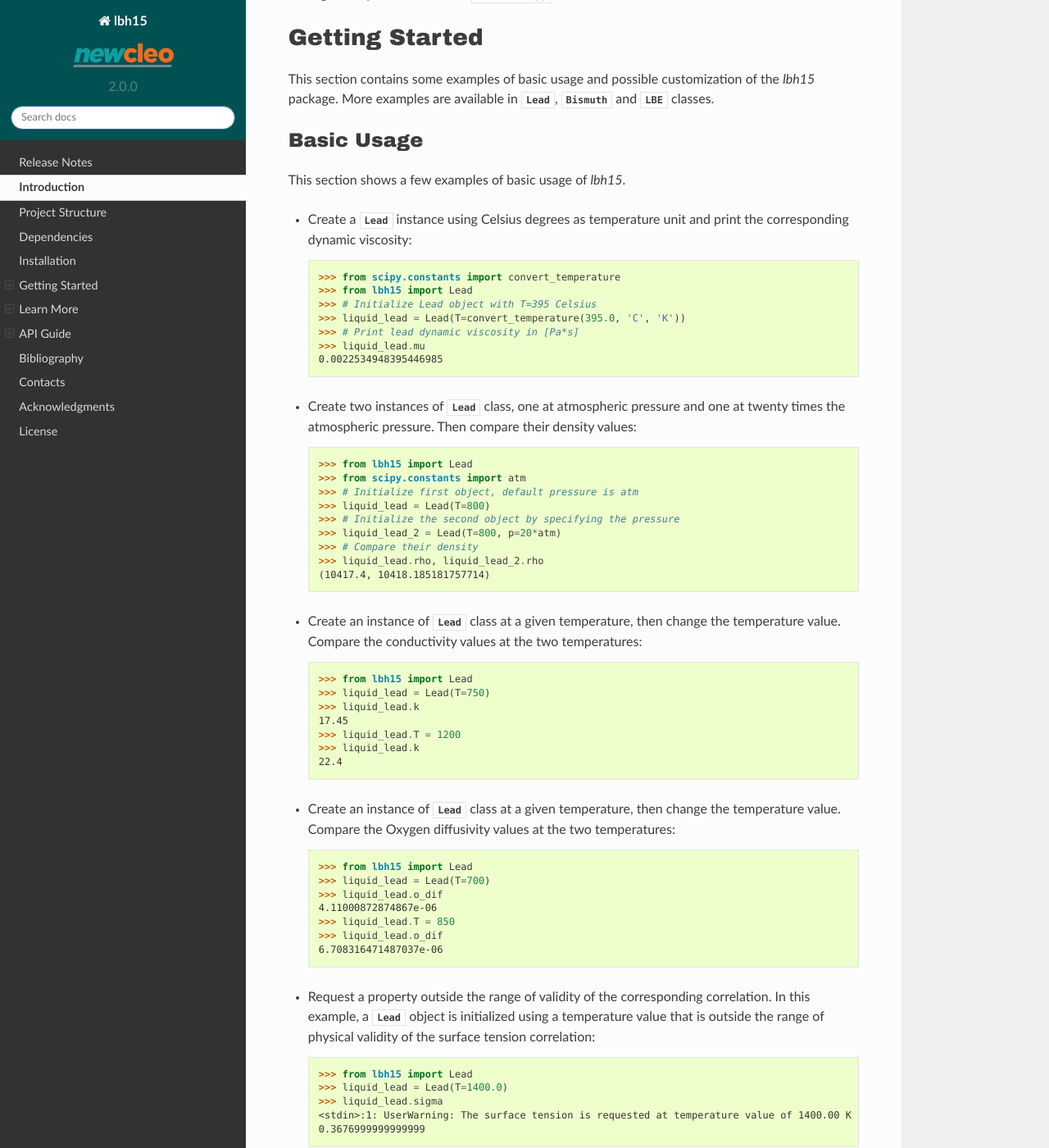
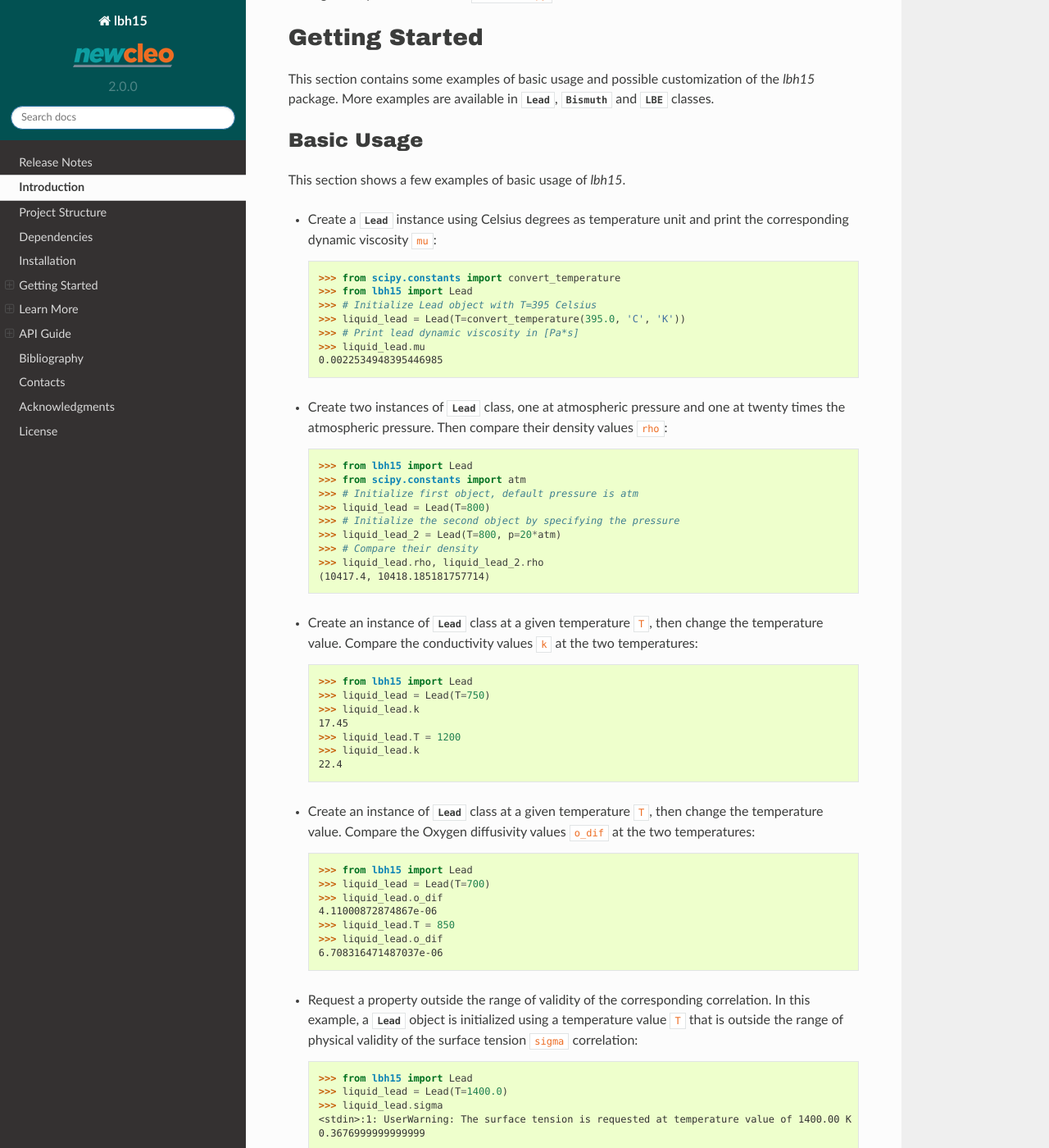
Before and after one commit to newcleo-dev-team/lbh15, a Sphinx documentation site: the page built from docs/source/readme_full.rst, in a window 1280 px wide and 1400 px high, scrolled down 4872 px. Shown: the whole window at 82% size. Built offline with Sphinx 7.4.7 and the Read the Docs theme 2.0.0, drawn with Linux system fonts in a browser that asks for light colours; some web fonts are replaced; cross-references to code outside the pages are shown as plain code; some of the changed text lies outside the part shown.

```diff
--- a/docs/source/learn_more.rst
+++ b/docs/source/learn_more.rst
@@ -74,7 +74,7 @@ assumptions, are derived.
 
      where:
 
-     - :math:`\Delta G^0_{\left(i\right)}` is the Gibbs free energy of formation related to the (i)-th reaction equation;
+     - :math:`\Delta G^0_{\left(i\right)}` is the Gibbs free energy of formation related to the (:math:`i`)-th reaction equation;
      - :math:`\Delta H^0_{\left(3\right)} = \Delta H^0_{\left(1\right)}-\Delta H^0_{\left(2\right)}` is the formation enthalpy related to equation :eq:`oxide_react_eq`;
      - :math:`\Delta S^0_{\left(3\right)} =\Delta S^0_{\left(1\right)}-\Delta S^0_{\left(2\right)}` is the formation entropy related to equation :eq:`oxide_react_eq`;
      - :math:`\Delta H^0` and :math:`\Delta S^0` values for each reaction are taken from the table 4.2.2 of :cite:`Agency2015`.
@@ -133,7 +133,7 @@ assumptions, are derived.
      thus taking the chemical activity of the dissolved Oxygen equal to the chemical activity of the dissolved :math:`\ce{PbO}`, and by
      applying some transformations, one can obtain:
 
-     .. math:: \ln{\left( C_{\ce{O}} \right)} = \frac{X}{Y} \cdot \ln{\left(\frac{C_{\ce{Me}}^{sat}}{C_{\ce{Me}}}\right)} + \frac{\Delta H^0_{\left(3\right)}}{2RT} - \frac{\Delta S^0_{\left(3\right)}}{2R} + \ln{\left(\alpha_{\ce{Pb}} \cdot C_{\ce{O}}^{sat}\right)}
+     .. math:: \ln{\left( C_{\ce{O}} \right)} = \frac{X}{Y} \cdot \ln{\left(\frac{C_{\ce{Me}}^{sat}}{C_{\ce{Me}}}\right)} + \frac{\Delta H^0_{\left(3\right)}}{2RT} - \frac{\Delta S^0_{\left(3\right)}}{2R} + \ln{\left(\alpha_{\ce{Pb}} \cdot C_{\ce{O}}^{sat}\right)}.
       :label: ox_conc_eq
 
      In the above equation, the unknows are two, that is, the Oxygen concentration :math:`C_{\ce{O}}` and the concentration
@@ -448,7 +448,7 @@ By looking into the code implementation, the following sections are identified:
         Ox_sol[i] = pid(Ox_sol[i])
         i += 1
 
-  where there is a loop over all the required time instants; for each *i*-th instant:
+  where there is a loop over all the required time instants; for each :code:`i`-th instant:
 
   - an explicit call is made to the time integration function;
   - the Oxygen concentration setpoint is updated correspondingly;
@@ -479,7 +479,7 @@ By looking into the code implementation, the following sections are identified:
 
   where:
 
-  - the first call to ``plotTimeHistory()`` returns the 2D plot shown above, where the heat load time history is depicted;
+  - the first call to ``plotTimeHistory()`` returns the 2D plot shown in :numref:`timevsqin`, where the heat load time history is depicted;
   - the second call to ``plotTimeHistory()`` returns the 2D plot where the temperature time history is depicted of the lead volume (see :numref:`timet`);
 
     .. _timet:
--- a/docs/source/readme_full.rst
+++ b/docs/source/readme_full.rst
@@ -432,7 +432,7 @@ Basic Usage
 This section shows a few examples of basic usage of *lbh15*.
 
 - Create a :class:`.Lead` instance using Celsius degrees as temperature unit
-  and print the corresponding dynamic viscosity:
+  and print the corresponding dynamic viscosity :code:`mu`:
 
   >>> from scipy.constants import convert_temperature
   >>> from lbh15 import Lead
@@ -443,7 +443,7 @@ This section shows a few examples of basic usage of *lbh15*.
   0.0022534948395446985
 
 - Create two instances of :class:`.Lead` class, one at atmospheric pressure and one at twenty times the
-  atmospheric pressure. Then compare their density values:
+  atmospheric pressure. Then compare their density values :code:`rho`:
 
   >>> from lbh15 import Lead
   >>> from scipy.constants import atm
@@ -455,8 +455,8 @@ This section shows a few examples of basic usage of *lbh15*.
   >>> liquid_lead.rho, liquid_lead_2.rho
   (10417.4, 10418.185181757714)
 
-- Create an instance of :class:`.Lead` class at a given temperature, then change the temperature value. Compare the conductivity
-  values at the two temperatures:
+- Create an instance of :class:`.Lead` class at a given temperature :code:`T`, then change the temperature value. Compare the conductivity
+  values :code:`k` at the two temperatures:
 
   >>> from lbh15 import Lead
   >>> liquid_lead = Lead(T=750)
@@ -466,8 +466,8 @@ This section shows a few examples of basic usage of *lbh15*.
   >>> liquid_lead.k
   22.4
 
-- Create an instance of :class:`.Lead` class at a given temperature, then change the temperature value. Compare the Oxygen
-  diffusivity values at the two temperatures:
+- Create an instance of :class:`.Lead` class at a given temperature :code:`T`, then change the temperature value. Compare the Oxygen
+  diffusivity values :code:`o_dif` at the two temperatures:
 
   >>> from lbh15 import Lead
   >>> liquid_lead = Lead(T=700)
@@ -478,8 +478,7 @@ This section shows a few examples of basic usage of *lbh15*.
   6.708316471487037e-06
 
 - Request a property outside the range of validity of the corresponding correlation. In this example, a :class:`.Lead` object is initialized
-  using a temperature value that is outside the range of physical validity of the surface tension
-  correlation:
+  using a temperature value :code:`T` that is outside the range of physical validity of the surface tension :code:`sigma` correlation:
 
   >>> from lbh15 import Lead
   >>> liquid_lead = Lead(T=1400.0)
@@ -521,8 +520,8 @@ the user is invited to double-check the result (see :any:`advanced-usage` sectio
 
 In the following, some examples are provided:
 
-- Initialize an :class:`.LBE` instance, i.e., lead-bismuth-eutectic object, by setting its density
-  and retrieve the corresponding temperature in Kelvin degrees:
+- Initialize an :class:`.LBE` instance, i.e., lead-bismuth-eutectic object, by setting its density :code:`rho`
+  and retrieve the corresponding temperature :code:`T` in Kelvin degrees:
 
   >>> from lbh15 import LBE
   >>> # Initialize LBE with rho=9800 [kg/m^3]
@@ -605,34 +604,34 @@ Advanced usage includes the possibility of adding new properties and new physica
     from lbh15.properties.interface import range_warning
 
     class rho_custom_corr(PropertyInterface):
-      @range_warning
-      def correlation(self, T, p=atm, verbose=False):
-          "Implement here the user-defined correlation."
-          return 11400 - 1.2*T
+        @range_warning
+        def correlation(self, T, p=atm, verbose=False):
+            "Implement here the user-defined correlation."
+            return 11400 - 1.2*T
 
-      @property
-      def range(self):
-          return [700.0, 1900.0]
+        @property
+        def range(self):
+            return [700.0, 1900.0]
 
-      @property
-      def units(self):
-          return "[kg/m^3]"
+        @property
+        def units(self):
+            return "[kg/m^3]"
 
-      @property
-      def name(self):
-          return "rho"
+        @property
+        def name(self):
+            return "rho"
 
-      @property
-      def long_name(self):
-          return "custom density"
+        @property
+        def long_name(self):
+            return "custom density"
 
-      @property
-      def description(self):
-          return "Liquid lead " + self.long_name
+        @property
+        def description(self):
+            return "Liquid lead " + self.long_name
 
-      @property
-      def correlation_name(self):
-          return "custom2022"
+        @property
+        def correlation_name(self):
+            return "custom2022"
 
   .. note:: It is mandatory to override the ``correlation`` method and the ``range``, ``units``, ``long_name`` and ``description`` properties.
 
@@ -697,34 +696,34 @@ Advanced usage includes the possibility of adding new properties and new physica
     from lbh15.properties.interface import range_warning
 
     class T_double(PropertyInterface):
-      @range_warning
-      def correlation(self, T, p=atm, verbose=False):
-          "Return the temperature value multiplied by 2."
-          return 2*T
+        @range_warning
+        def correlation(self, T, p=atm, verbose=False):
+            "Return the temperature value multiplied by 2."
+            return 2*T
 
-      @property
-      def range(self):
-          return [700.0, 1900.0]
+        @property
+        def range(self):
+            return [700.0, 1900.0]
 
-      @property
-      def units(self):
-          return "[K]"
+        @property
+        def units(self):
+            return "[K]"
 
-      @property
-      def name(self):
-          return "T_double"
+        @property
+        def name(self):
+            return "T_double"
 
-      @property
-      def long_name(self):
-          return "double of the temperature"
+        @property
+        def long_name(self):
+            return "double of the temperature"
 
-      @property
-      def description(self):
-          return "Liquid lead " + self.long_name
+        @property
+        def description(self):
+            return "Liquid lead " + self.long_name
 
-      @property
-      def correlation_name(self):
-          return "double2022"
+        @property
+        def correlation_name(self):
+            return "double2022"
 
   The new custom property can be set as :class:`.Lead` attribute by specifying the path to the module
   where it is defined:
```
Also changed, not shown: other parts of docs/source/learn_more.rst (+6 -6 lines), other parts of docs/source/readme_full.rst (+3 -3 lines), README.rst (+9 -0 lines), docs/source/release_notes.rst (+4 -4 lines), 4 other files.
